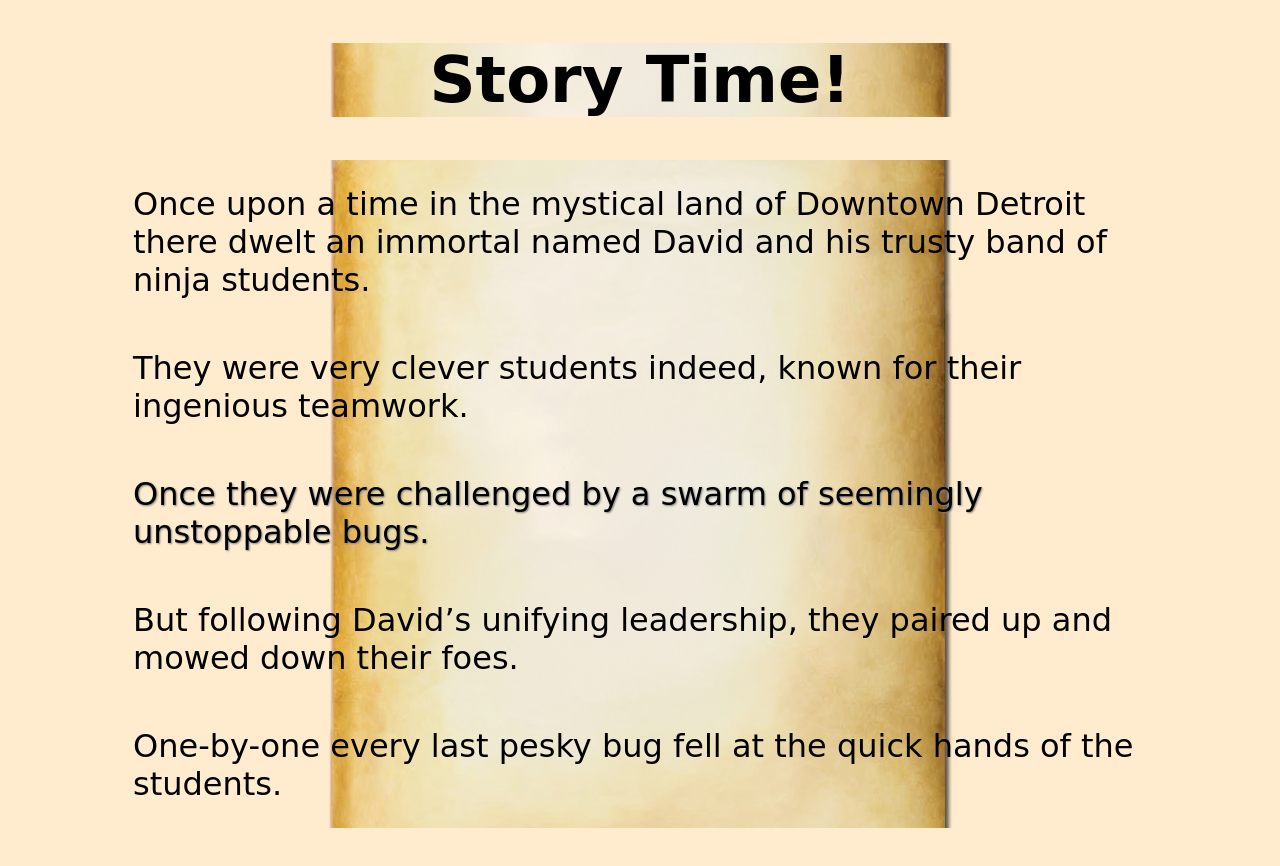
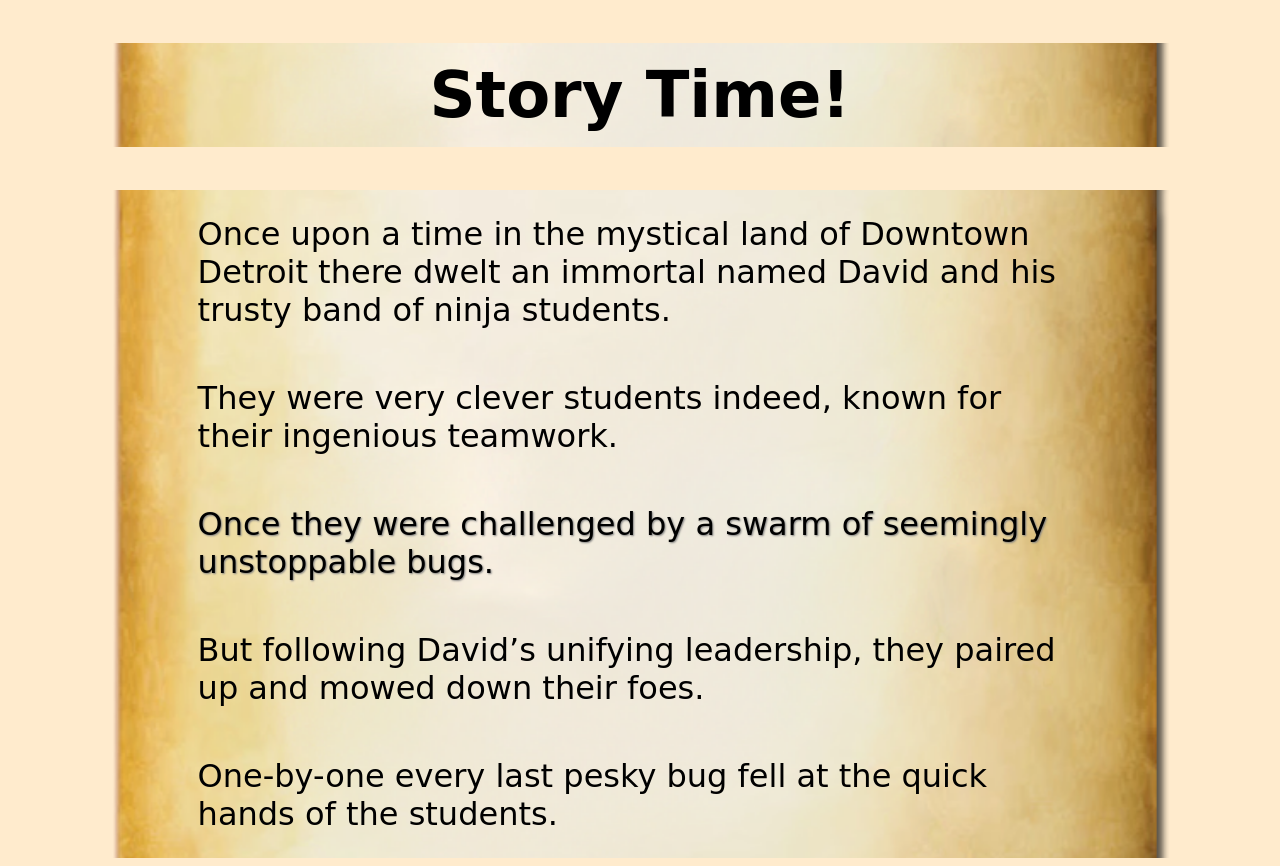
Before and after one commit to NCiarelli/quick-story, a plain HTML site: page index.html in a window 1280 px wide. Before the commit the page ends 836 px from the top, so only its background shows below. Drawn offline with Linux system fonts and the light colour scheme; a web font is replaced by a local one.

Commit message:
stylish change #2

```diff
--- a/style.css
+++ b/style.css
@@ -9,9 +9,11 @@
   background-image: url("/scroll.png");
   background-repeat: no-repeat;
   background-position: center;
+  background-size: cover;
+  padding: 15px;
 }
 .story-text {
-  margin: 0 125px;
+  margin: 0 15%;
   padding: 25px 0;
 }
 
@@ -23,4 +25,5 @@
   background-image: url("/scroll.png");
   background-repeat: no-repeat;
   background-position: center;
+  background-size: cover;
 }
```
